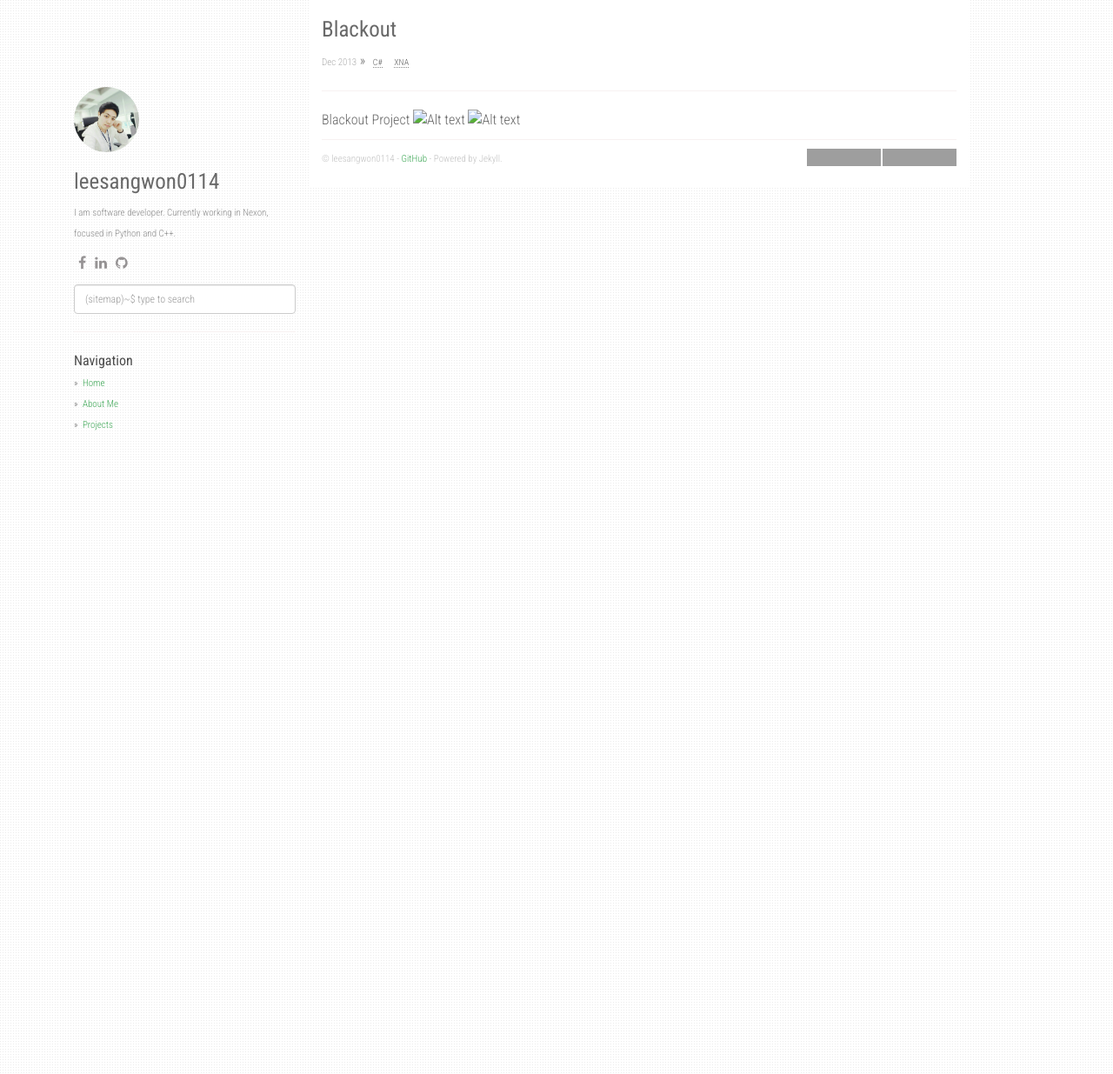
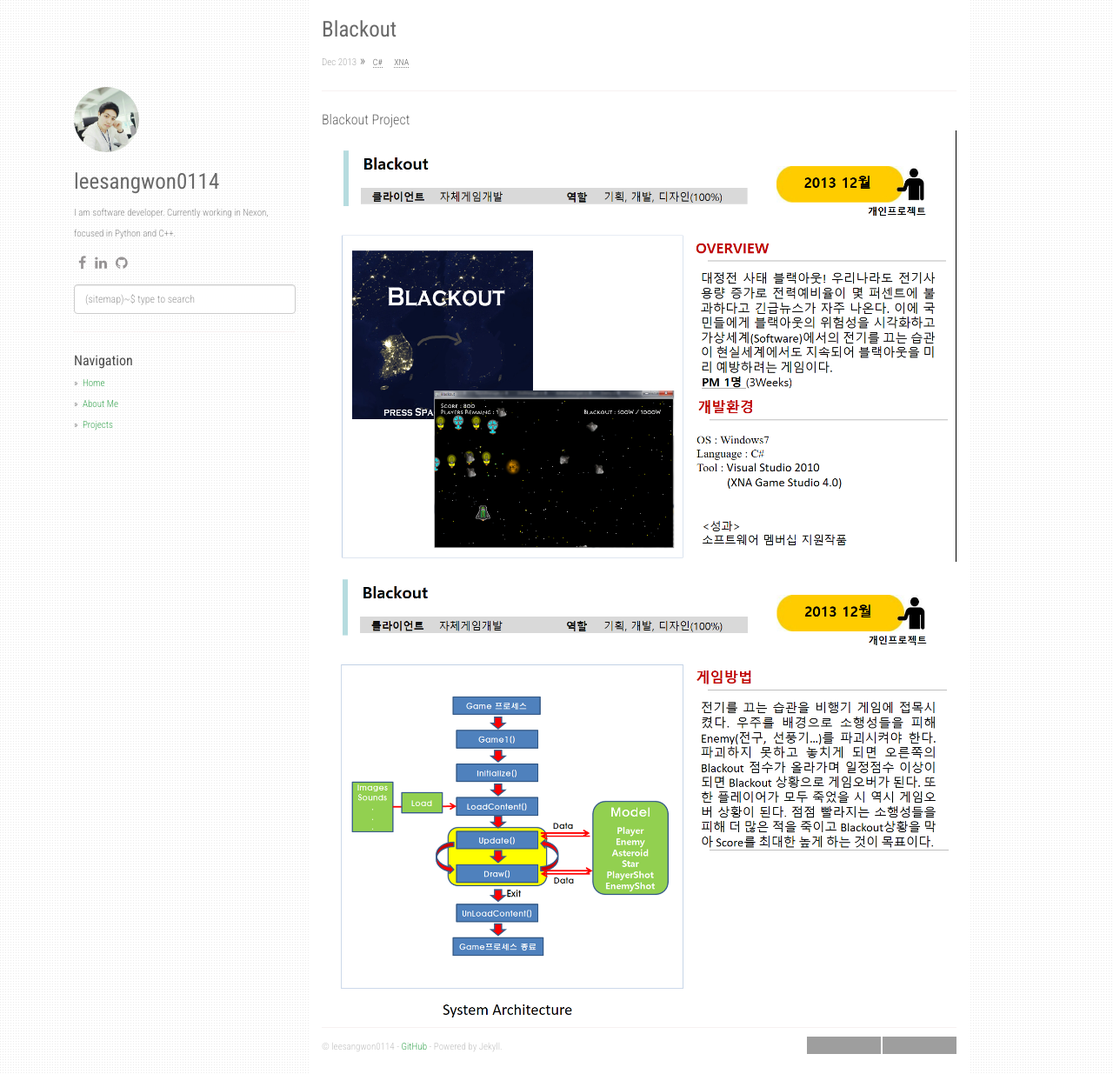
Before and after one commit to leesangwon0114/leesangwon0114.github.io, a Jekyll site: the page built from _project/blackout-project.md, in a window 1280 px wide and 1235 px high. Shown: the whole window at 87% size. Built offline with Jekyll 4.4.1, drawn with Linux system fonts in a browser that asks for light colours; nearby versions of some CDN libraries; grey boxes are pictures that could not be loaded.

Commit message:
add image path

```diff
--- a/_project/blackout-project.md
+++ b/_project/blackout-project.md
@@ -4,5 +4,5 @@ title:  "Blackout"
 slug: "blackout-project"
 ---
 Blackout Project
-![Alt text](/projects/blackout1.png)
-![Alt text](/projects/blackout2.png)
+![Alt text](/static/projects/blackout1.png)
+![Alt text](/static/projects/blackout2.png)
```
